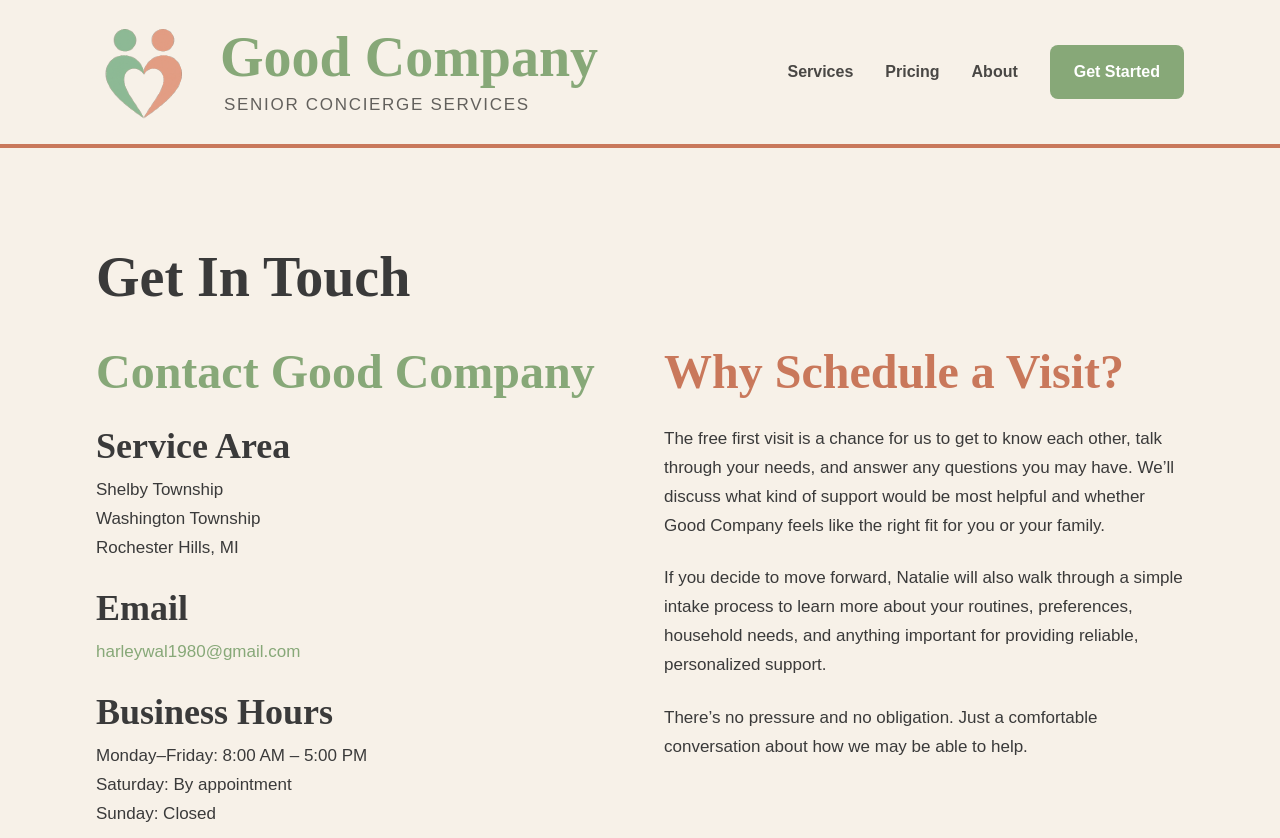
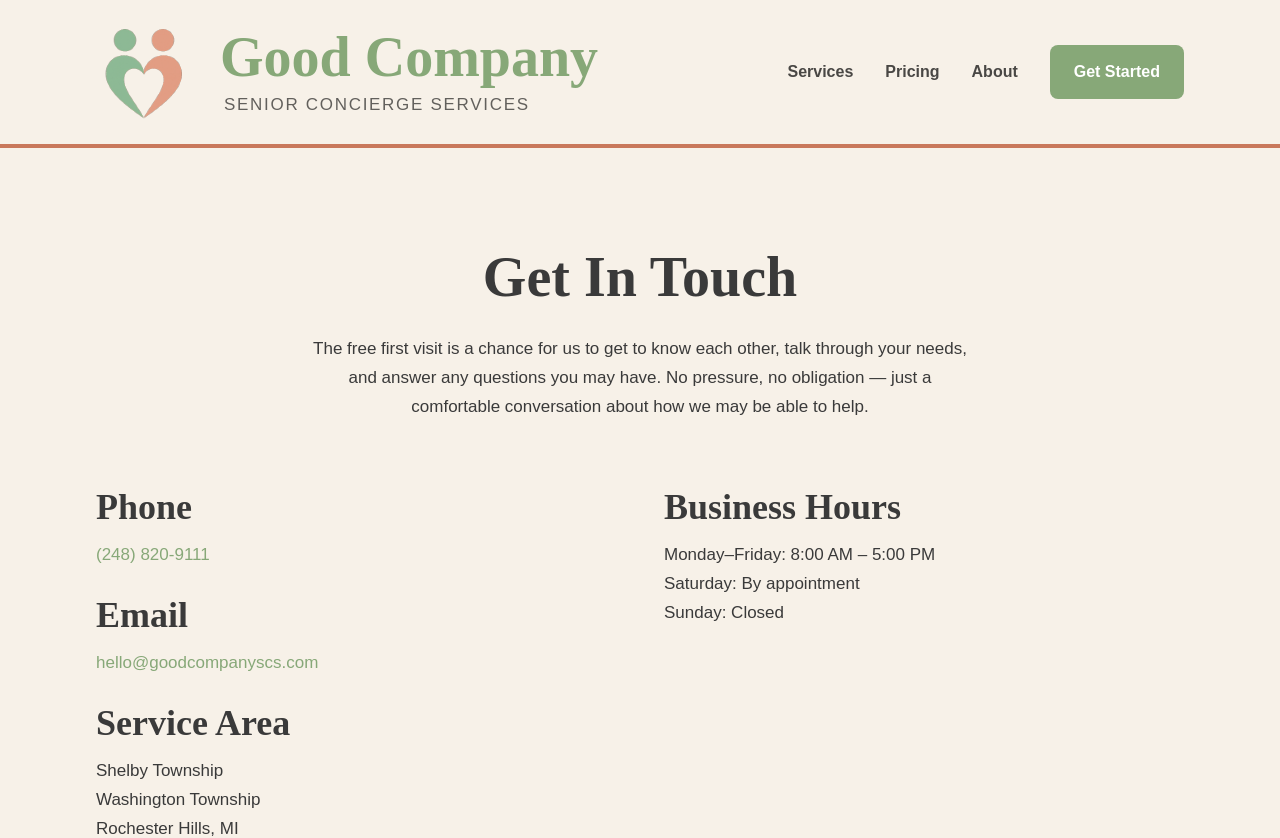
Before and after one commit to GoodCompanySCS/goodcompany-scs, a Next.js app: page /contact in a window 1280 px wide. Shown: the top 838 px of the page. Built offline with nearby package versions, Linux system fonts and the light colour scheme.

Commit message:
Update page.tsx

```diff
--- a/app/contact/page.tsx
+++ b/app/contact/page.tsx
@@ -2,17 +2,36 @@ export default function Contact() {
   return (
     <>
       <section style={{ backgroundColor: 'var(--cream)' }} className="section-padding">
-        <div className="container-max max-w-2xl">
-          <h1 className="mb-8">Get In Touch</h1>
+        <div className="container-max max-w-4xl">
 
+          {/* Header + Warm Intro */}
+          <div className="text-center mb-16">
+            <h1 className="mb-6">Get In Touch</h1>
+            <p className="text-lg max-w-2xl mx-auto" style={{ color: 'var(--charcoal)' }}>
+              The free first visit is a chance for us to get to know each other, talk through your needs, and answer any questions you may have. No pressure, no obligation — just a comfortable conversation about how we may be able to help.
+            </p>
+          </div>
+
+          {/* Contact Details — Two Columns */}
           <div className="grid grid-cols-1 md:grid-cols-2 gap-12 mb-16">
-            {/* Contact Info */}
+
+            {/* Left Column: Contact Info */}
             <div>
-              <h2 style={{ color: 'var(--sage)' }} className="text-2xl mb-6">Contact Good Company</h2>
+              <h3 className="font-semibold mb-3" style={{ color: 'var(--charcoal)' }}>Phone</h3>
+              <p className="text-base mb-6">
+                <a href="tel:2488209111" className="hover:underline" style={{ color: 'var(--sage)' }}>
+                  (248) 820-9111
+                </a>
+              </p>
 
-              <div className="space-y-6">
-                <div>
-                  <h3 className="font-semibold mb-2" style={{ color: 'var(--charcoal)' }}>Service Area</h3>
+              <h3 className="font-semibold mb-3" style={{ color: 'var(--charcoal)' }}>Email</h3>
+              <p className="text-base mb-6">
+                <a href="mailto:hello@goodcompanyscs.com" className="hover:underline" style={{ color: 'var(--sage)' }}>
+                  hello@goodcompanyscs.com
+                </a>
+              </p>
+
+              <h3 className="font-semibold mb-3" style={{ color: 'var(--charcoal)' }}>Service Area</h3>
               <p className="text-base">
                 Shelby Township<br />
                 Washington Township<br />
@@ -20,44 +39,13 @@ export default function Contact() {
               </p>
             </div>
 
+            {/* Right Column: Hours */}
             <div>
-                  <h3 className="font-semibold mb-2" style={{ color: 'var(--charcoal)' }}>Email</h3>
-                  <p className="text-base">
-                    <a href="mailto:harleywal1980@gmail.com" className="text-sage hover:underline">
-                      harleywal1980@gmail.com
-                    </a>
-                  </p>
-                </div>
-
-                <div>
-                  <h3 className="font-semibold mb-2" style={{ color: 'var(--charcoal)' }}>Business Hours</h3>
+              <h3 className="font-semibold mb-3" style={{ color: 'var(--charcoal)' }}>Business Hours</h3>
               <p className="text-base">
                 Monday–Friday: 8:00 AM – 5:00 PM<br />
                 Saturday: By appointment<br />
                 Sunday: Closed
-                  </p>
-                </div>
-
-                <div>
-                  <h3 className="font-semibold mb-2" style={{ color: 'var(--charcoal)' }}>Message</h3>
-                  <p className="text-base">
-                    Can't reach us by phone? Fill out the form on this page and we'll get back to you.
-                  </p>
-                </div>
-              </div>
-            </div>
-
-            {/* Quick Info */}
-            <div>
-              <h2 style={{ color: 'var(--terracotta)' }} className="text-2xl mb-6">Why Schedule a Visit?</h2>
-              <p className="text-base mb-6">
-                The free first visit is a chance for us to get to know each other, talk through your needs, and answer any questions you may have. We’ll discuss what kind of support would be most helpful and whether Good Company feels like the right fit for you or your family.
-              </p>
-              <p className="text-base mb-6">
-                If you decide to move forward, Natalie will also walk through a simple intake process to learn more about your routines, preferences, household needs, and anything important for providing reliable, personalized support.
-              </p>
-              <p className="text-base">
-                There’s no pressure and no obligation. Just a comfortable conversation about how we may be able to help.
               </p>
             </div>
           </div>
```
Lines whose indentation alone changed are shown as unchanged.
